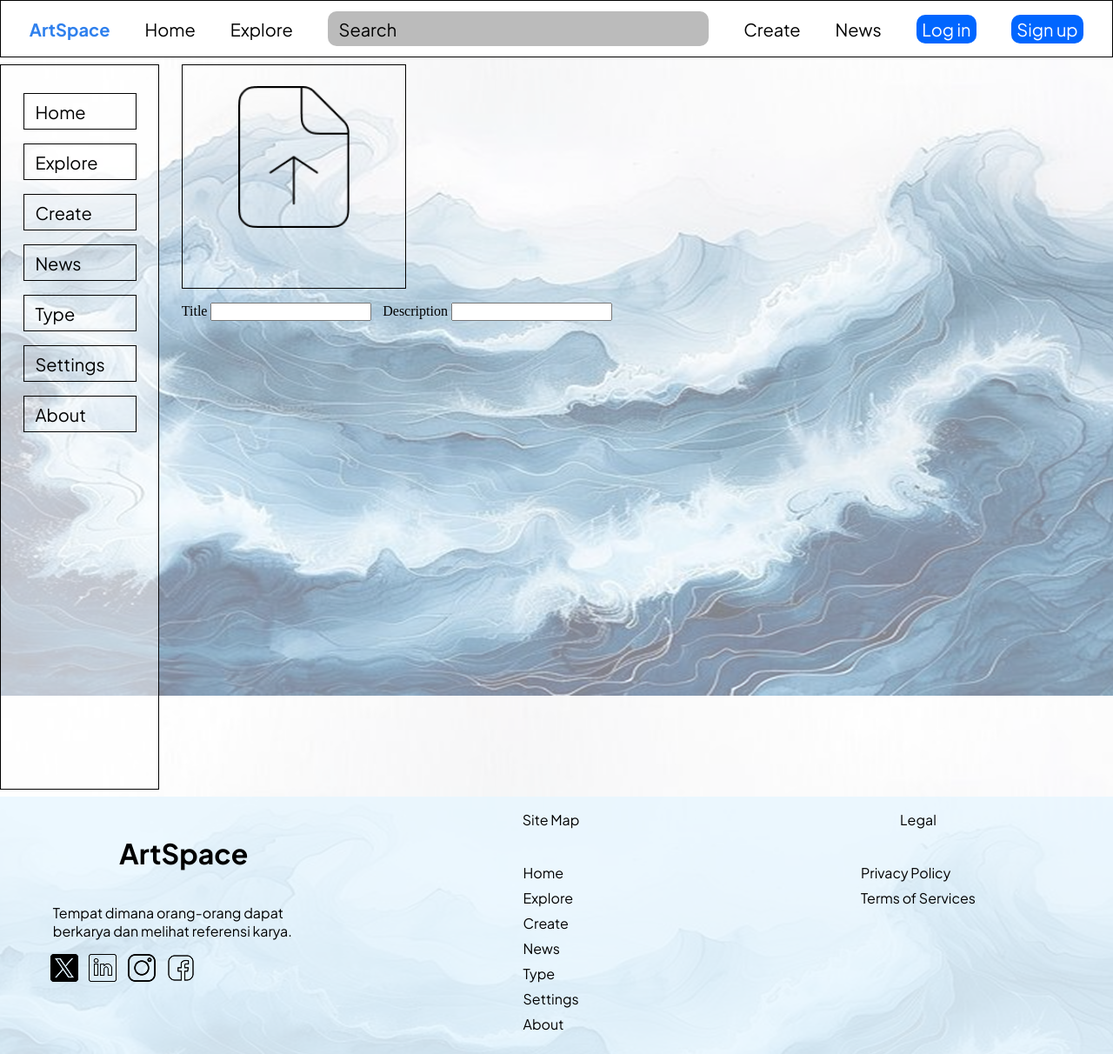
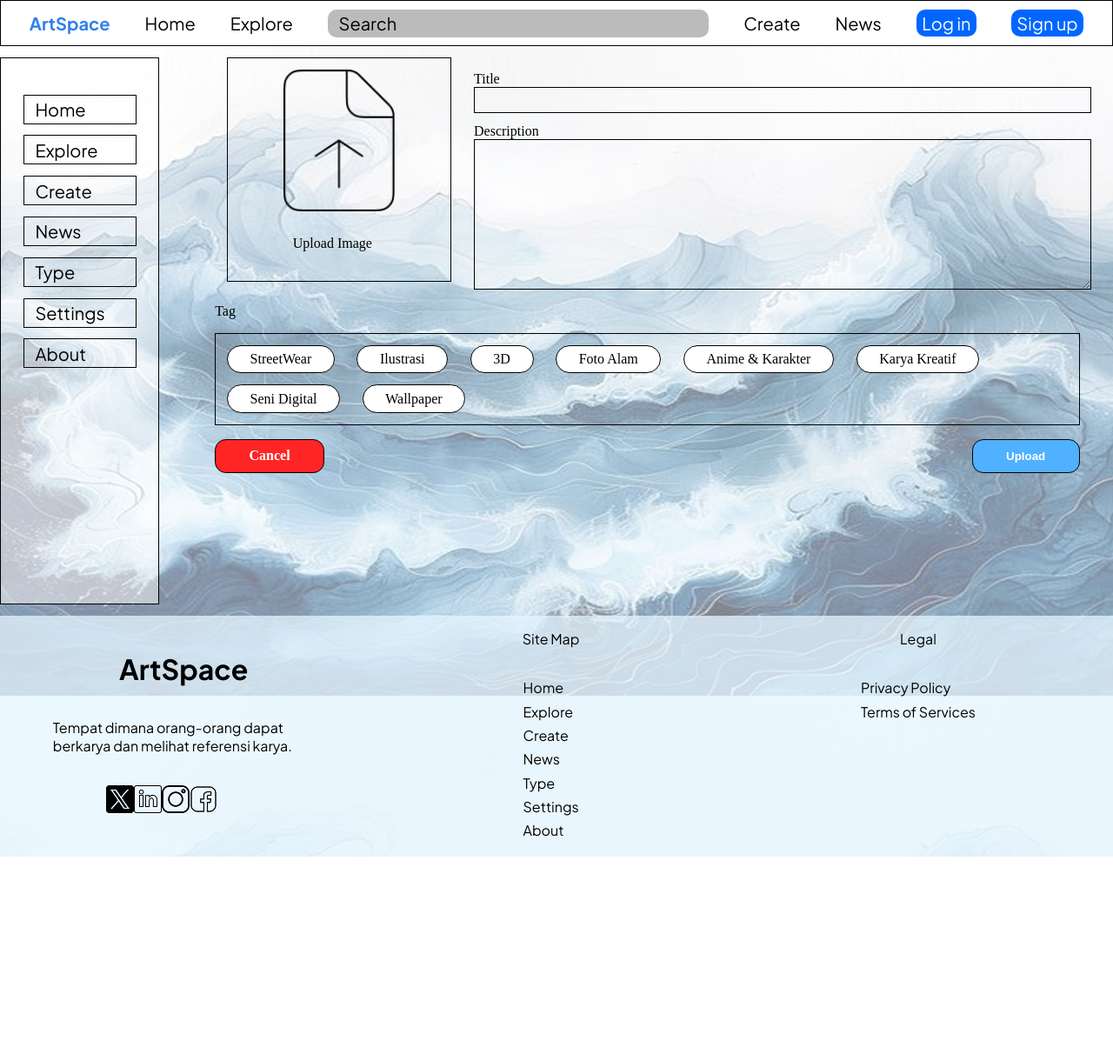
Before and after one commit to coretkusmp/proyek-ArtSpace-kelompok-4, a PHP site: page /pages/create.php in a window 1280 px wide. Shown: the whole page at 87% size. After the commit the page ends 985 px from the top, so only its background shows below. Run offline with PHP 8.4, Linux system fonts and the light colour scheme; data that the repository does not hold is empty.

Commit message:
feat: add explore and create

```diff
--- a/pages/create.php
+++ b/pages/create.php
@@ -25,7 +25,7 @@ $posts = getPosts();
 
    <link rel="stylesheet" href="/style/base.css">
    <link rel="stylesheet" href="/style/home.css">
-   <link rel="stylesheet" href="/style/posts.css">
+   <link rel="stylesheet" href="/style/create.css">
 
 </head>
 
@@ -35,15 +35,36 @@ $posts = getPosts();
       <?php require_once __DIR__ . "/../components/sidebar.php" ?>
       <div class="mainContent">
          <form method="post" action="">
-            <input type="file" class="inputImage" accept="image/png, image/jpg, image/jpeg">
-            <ul>
-               <li><label for="">Title</label> <input type="text"></li>
-               <li><label for="">Description</label> <input type="text"></li>
-            </ul>
+            <div class="form-header">
+               <label class="inputImage">Upload Image</label>
+               <input type="file" class="inputImage" accept="image/png, image/jpg, image/jpeg">
+               <ul>
+                  <li><label for="">Title</label> <input type="text"></li>
+                  <li><label for="">Description</label> <textarea></textarea></li>
+               </ul>
+            </div>
+
+            <div class="tags">
+               <label for="">Tag</label>
+               <ul>
+                  <li onclick="toggleTag(0)" class="" value="StreetWear">StreetWear</li>
+                  <li onclick="toggleTag(1)" class="" value="Ilustrasi">Ilustrasi</li>
+                  <li onclick="toggleTag(2)" class="" value="3D">3D</li>
+                  <li onclick="toggleTag(3)" class="" value="Foto Alam">Foto Alam</li>
+                  <li onclick="toggleTag(4)" class="" value="Anime & Karakter">Anime & Karakter</li>
+                  <li onclick="toggleTag(5)" class="" value="Karya Kreatif">Karya Kreatif</li>
+                  <li onclick="toggleTag(6)" class="" value="Seni Digital">Seni Digital</li>
+                  <li onclick="toggleTag(7)" class="" value="Wallpaper">Wallpaper</li>
+               </ul>
+            </div>
+
+            <span class="form-footer"><a href="">Cancel</a> <button type="submit">Upload</button></span>
          </form>
       </div>
    </div>
    <?php require_once __DIR__ . "/../components/footer.php" ?>
 
 </body>
+<script src="/script/tag.js"></script>
+
 </html>
--- /dev/null
+++ b/script/tag.js
@@ -0,0 +1,6 @@
+const tags = document.querySelectorAll('.tags ul li');
+
+function toggleTag(index){
+   tags[index].classList.toggle('selected')
+   console.log('clicked')
+};
--- a/style/base.css
+++ b/style/base.css
@@ -5,7 +5,7 @@ body {
    margin: 0px;
    display: flex;
    flex-direction: column;
-   gap: 1vh;
+   gap: 1vw;
 }
 
 
@@ -58,13 +58,13 @@ nav{
 
 nav ul{
    padding: 0;
-   height: 7vh;
+   height: 3.5vw;
    list-style: none;
    display: flex;
    justify-content: center;
    justify-content: space-around;
    align-items: center;
-   margin: 0.5vh 1vw;
+   margin: 0.25vw 1vw;
 }
 
 nav ul a{
@@ -91,13 +91,13 @@ nav ul a li.navbarTitle{
 
 nav ul a li.search input.searchInput{
    border-radius: 10px;
-   padding: 0vh 1vw;
+   padding: 0vw 1vw;
    background-color: var(--search-gray);
    border: none;
    font-family: "Plus Jakarta Sans", sans-serif;
    font-size: 20px;
    width: 34.25vw;
-   height: 5vh;
+   height: 2.5vw;
    color: black;
 }
 
@@ -107,7 +107,7 @@ nav ul a li.search input.searchInput::placeholder{
 
 nav ul a li.loginSignUpButton{
    background-color: var(--button-blue);
-   padding: 0.5vh 0.5vw;
+   padding: 0.25vw 0.5vw;
    border-radius: 10px;
    font-family: "Plus Jakarta Sans", sans-serif;
    font-size: 20px;
@@ -126,20 +126,20 @@ nav ul a li.loginSignUpButton:hover{
 .content{
    display: flex;
    flex-direction: row;
-   gap: 0vh 2vw;
+   gap: 2vw;
 }
 
 .content .sidebar{
-   padding: 2vh 2vw;
+   padding: 2vw 2vw;
    background-color: rgba(255, 255, 255, 0.5);
-   height: 100vh;
+   height: 45vw;
    border: 1px solid black;
 }
 
 .content .sidebar ul{
    padding: 0;
    display: flex;
-   gap: 2vh;
+   gap: 1vw;
    flex-direction: column;
    list-style: none;
 }
@@ -148,7 +148,7 @@ nav ul a li.loginSignUpButton:hover{
    text-decoration: none;
    border: 1px solid black;
    width: 10vw;
-   height: 5vh;
+   height: 2.5vw;
    display: flex;
    align-items: center;
 }
@@ -188,7 +188,7 @@ footer .footer-inner{
 footer .footer-inner ul{
    list-style: none;
    padding: 0;
-   margin: 3vh 4.75vw;
+   margin: 1.5vw 4.75vw;
 }
 
 footer .footer-inner ul .title-description{
@@ -215,8 +215,8 @@ footer #footer-inner-1 .contact-icons{
 
 footer #footer-inner-1 .contact-icons ul{
    display: flex;
-   gap: 0vh 1vw;
-   margin: 0vh -0.25vw;
+   gap: vw 1vw;
+   margin: vw -0.25vw;
 }
 
 footer #footer-inner-1{
@@ -233,7 +233,7 @@ footer #footer-inner-2{
 footer #footer-inner-2 ul{
    display: flex;
    flex-direction: column;
-   gap: 1vh 0vw;
+   gap: 0.5vw 0vw;
 }
 
 footer #footer-inner-2 ul a{
@@ -257,7 +257,7 @@ footer #footer-inner-3{
 footer #footer-inner-3 ul{
    display: flex;
    flex-direction: column;
-   gap: 1vh 0vw;
+   gap: 0.5vw 0vw;
 }
 
 footer #footer-inner-3 ul a{
@@ -272,16 +272,31 @@ footer #footer-inner-3 ul a:hover{
 }
 /*? footer */
 
+.search{
+   gap: 1vw;
+}
+
+.search-tools{
+   display: flex;
+   width: 12vw;
+   justify-content: space-evenly;
+}
+
+.search-tools i{
+   font-size: 1.5vw;
+}
+
 input.searchInput{
    border-radius: 10px;
    background-color: var(--search-gray);
    border: none;
    font-family: "Plus Jakarta Sans", sans-serif;
    font-size: 20px;
-   width: 86%;
-   height: 5vh;
+   width: 80%;
+   height: 2.5vw;
    color: black;
 }
+
 
 input.searchInput::placeholder{
    color: black;
--- a/style/color-variable.css
+++ b/style/color-variable.css
@@ -6,4 +6,5 @@
    --artSpace: #2F80ED;
    --newa: #4FB1FF;
    --footer-cyan: rgba(230, 246, 255, 0.75);
+   --cancel: #FF2525;
 }
--- /dev/null
+++ b/style/create.css
@@ -0,0 +1,133 @@
+@import url(color-variable.css);
+
+input.inputImage{
+   border: 1px solid black;
+   width: 20vw;
+   height: 20vw;
+   display: flex;
+   justify-content: center;
+   align-items: center;
+}
+
+input.inputImage::file-selector-button{
+   cursor: pointer;
+   width: 100%;
+   height: 100%;
+   padding: 10vw 0vw;
+   font-weight: bold;
+   border: none;
+   background-color: rgba(0, 0, 0, 0);
+   background-image: url("/assets/icons/upload.png");
+   background-position: 5vw 1vw;
+   background-size: 10vw;
+   background-repeat: no-repeat;
+   color: rgba(0, 0, 0, 0);
+}
+
+form{
+   display: flex;
+   flex-direction: column;
+}
+
+form .form-header{
+   display: flex;
+   flex-direction: row;
+   margin: 0vw 0vw 0vw -5vw;
+   gap: 2vw;
+}
+
+form .form-header label.inputImage{
+   position: relative;
+   z-index: -1;
+   top: 16vw;
+   left: 15vw;
+}
+
+form .form-header ul{
+   display: flex;
+   flex-direction: column;
+   gap: 1vw;
+   list-style: none;
+   padding: 0;
+}
+
+form .form-header ul li{
+   display: flex;
+   flex-direction: column;
+   list-style: none;
+   padding: 0;
+}
+
+form .form-header ul li input, form .form-header ul li textarea{
+   background-color: rgba(0, 0, 0, 0);
+   border: 1px solid black;
+   display: flex;
+}
+
+form .form-header ul li input{
+   width: 55vw;
+   height: 2vw;
+}
+
+form .form-header ul li textarea{
+   width: 55vw;
+   height: 13vw;
+}
+
+.tags{
+   display: flex;
+   flex-direction: column;
+   margin: 0vw 3vw;
+}
+
+.tags ul{
+   list-style: none;
+   padding: 0;
+   display: flex;
+   gap: 1vw 0vw;
+   flex-wrap: wrap;
+   border: 1px solid black;
+   padding: 1vw 0vw;
+}
+
+.tags ul li{
+   transition-duration: .3s;
+   cursor: pointer;
+   background-color: white;
+   border-radius: 2vw;
+   border: 1px solid black;
+   padding: 0.5vw 2vw;
+   margin: 0vw 1vw;
+   user-select: none;
+}
+
+.tags ul li.selected{
+   transition-duration: .3s;
+   background-color: var(--button-blue);
+   color: white;
+}
+
+.form-footer{
+   margin: 0vw 3vw;
+   display: flex;
+   justify-content: space-between;
+}
+
+
+.form-footer a, .form-footer button{
+   border-radius: 1vw;
+   font-weight: bold;
+   padding: .75vw 3vw;
+   text-decoration: none;
+   color: white;
+   border: 1px solid black;
+   cursor: pointer;
+}
+
+
+.form-footer a{
+   background-color: var(--cancel);
+}
+.form-footer button{
+   background-color: var(--newa);
+}
--- a/style/landing.css
+++ b/style/landing.css
@@ -30,7 +30,7 @@
    font-family: 'Inter';font-size: 20px; font-weight: bold;
    background-color: var(--button-blue);
    border-radius: 20px;
-   padding: 2vh 5vw;
+   padding: 1vw 5vw;
 }
 
 .title-and-button span button:hover{
--- a/style/posts.css
+++ b/style/posts.css
@@ -18,15 +18,15 @@
    border: 1px solid black;
    border-radius: 33px;
    width: 15vw;
-   height: 50vh;
+   height: 23vw;
    overflow: hidden;
 }
 
 .mainContent ul a img{
    width: 18vw;
-   height: 60vh;
+   height: 27vw;
    position: relative;
-   top: -3vh;
+   top: -1vw;
    left: -3vw;
 }
 
@@ -36,13 +36,13 @@
    flex-direction: column;
    justify-content: center;
    background-color: rgba(000, 000, 000, 0.5);
-   box-shadow: 0vw -1vh 10px  rgba(000, 000, 000, 0.5);
+   box-shadow: 0vw -1vw 10px  rgba(000, 000, 000, 0.5);
    font-family: "Inter";
    color: white;
    font-weight: bold;
-   height: 20vh;
+   height: 5vw;
    position: relative;
-   top: -26vh;
+   top: -9vw;
    opacity: 0%;
 }
 
@@ -50,18 +50,18 @@
    display: flex;
    flex-direction: row;
    position: relative;
-   top: -3vh;
-   left: 10vw;
+   top: -1vw;
+   left: 11vw;
 }
 
 .mainContent .description span p{
    position: relative;
-   top: -0.5vh;
+   top: -0.5vw;
 }
 
 .mainContent .description span img{
    position: relative;
-   top: 1vh;
+   top: 0.2vw;
    left: -0.75vw;
    width: 2vw;
    height: 2vw;
```
Also changed, not shown: other parts of style/base.css (+6 -36 lines), style/signup-login.css (+8 -8 lines).
